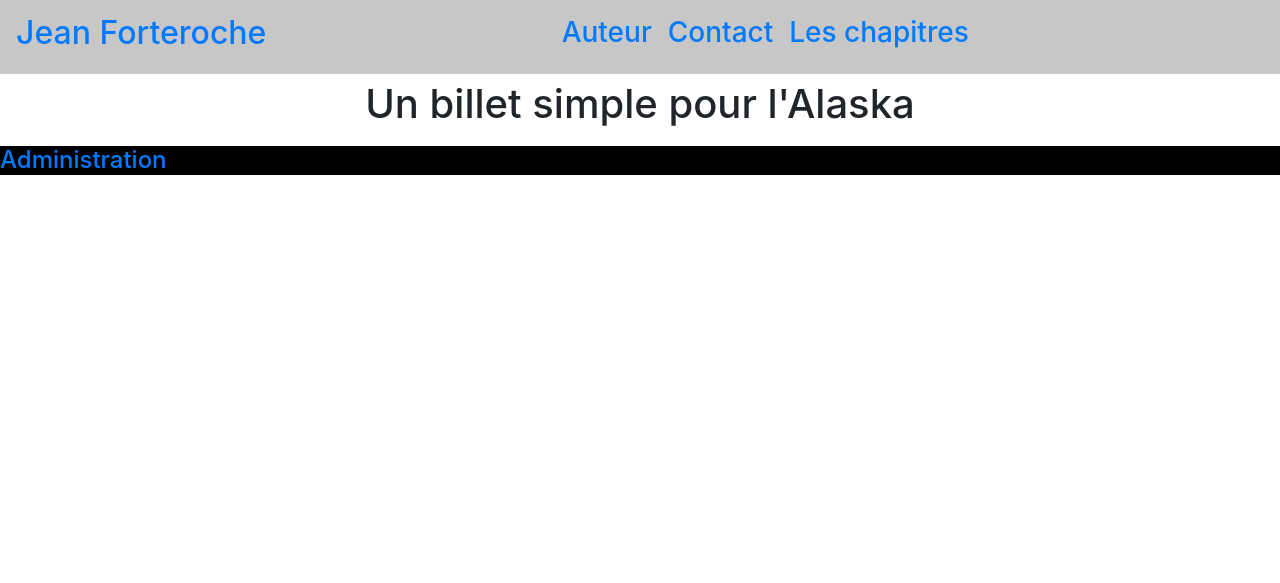
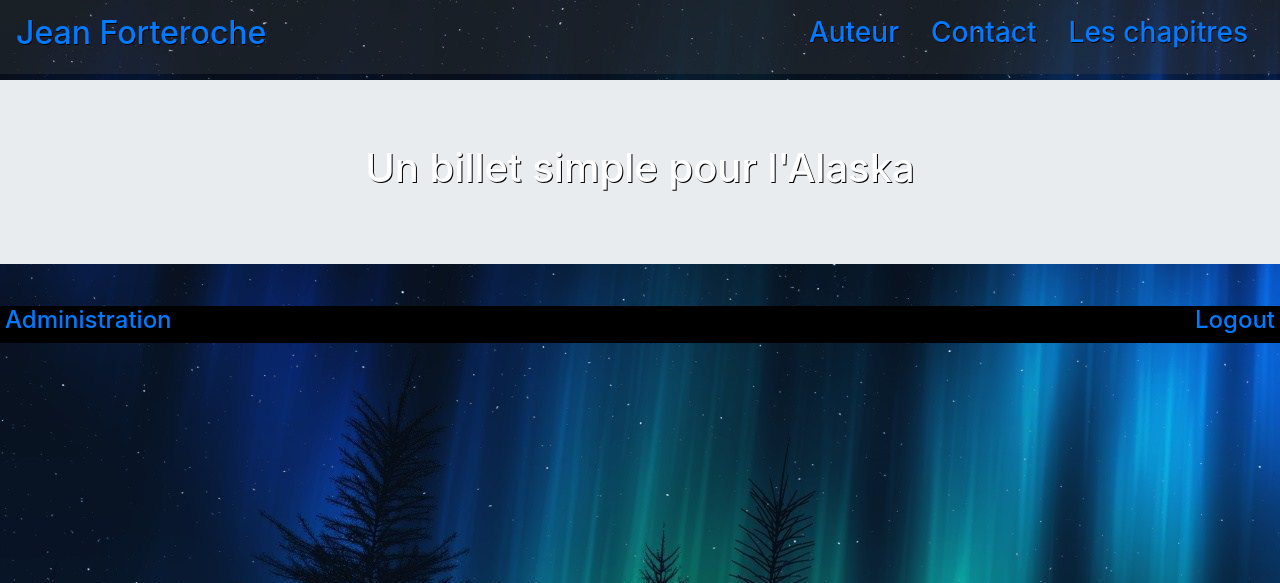
Before and after one commit to Tsun4ze/P4, a PHP site: page / in a window 1280 px wide. Shown: the top 583 px of the page. Run offline with PHP 8.4, Linux system fonts and the light colour scheme; the visitor is signed in with stand-in values (Sample User, id 1); data that the repository does not hold is empty; some libraries are stand-ins or nearby versions.

Commit message:
added loggout + Front modif

```diff
--- a/admin.php
+++ b/admin.php
@@ -3,12 +3,13 @@
 require('config.php');
 require('header.php');
 
-if(!isset($_SESSION['id']))
+
+/*if(!isset($_SESSION['id']))
 {
 	header('Location : index.php');
 	exit();
 }
-
+*/
 ?>
 
 <section>
--- a/css/main.css
+++ b/css/main.css
@@ -1,3 +1,12 @@
+
+body
+{
+background-image: url("background.jpg");
+background-repeat: no-repeat;
+background-position: right-top;
+background-attachment: fixed;
+}
+
 a, a:visited
 {
 	text-decoration: none;
@@ -5,12 +14,15 @@ a, a:visited
 
 section
 {
+	color: white;
+	text-shadow: 1px 1px 0.5px black;
 	padding-top: 80px;
 }
 /* HEADER */
 .mainHeader
 {
 	background-color: rgba(70, 70, 70, 0.3) ;
+	text-shadow: 1px 1px 0.5px black;
 
 
 }
@@ -24,7 +36,7 @@ section
 
 .listeHeader
 {
-	margin: auto;
+	margin-left: auto;
 }
 
 .listeItem
@@ -43,9 +55,17 @@ section
 /* INDEX */
 .sampleNews
 {
+	margin: 5px !important;
 	text-align: center;
 	border: 1px solid black;
 	border-radius: 5px;
+	box-shadow: 2px 2px 5px gray;
+}
+
+.newsTiles
+{
+	margin-left: 15% !important;
+	margin-right: 10% !important;
 }
 
 /* TABS*/
--- a/footer.php
+++ b/footer.php
@@ -1,5 +1,14 @@
 		<footer class="footer">
-			<h4><a href="login.php">Administration</a></h4>
+			<div class="row" style="margin: auto;">
+				<h4 style="margin-left: 5px;"><a href="login.php">Administration</a></h4>
+				<?php
+					if(isset($_SESSION['id']))
+					{
+						echo '<h4 style="margin-left:auto; margin-right:5px;"><a href="disconnect.php">Logout</a></h4>';
+					}
+				?>
+			</div>
+
 		</footer>
 	</body>
 
--- a/header.php
+++ b/header.php
@@ -29,7 +29,7 @@
 				</div>
 
 				<div class="listeHeader">
-					<ul class="navbar-nav listeItem">
+					<ul class="nav listeItem">
 						<li class="nav-item">
 							<h3><a href="#" class="nav-link">Auteur</a></h3>
 						</li>
--- a/index.php
+++ b/index.php
@@ -4,10 +4,10 @@ require('header.php');
 ?>
 
 		<section>
-			<div class="titreHeader">
+			<div class="titreHeader jumbotron jumbotron-fluid">
 				<h1>Un billet simple pour l'Alaska</h1>
 			</div>
-			<div class="row">
+			<div class="row newsTiles">
 			<?php
 
 			try
@@ -38,4 +38,5 @@ require('header.php');
 		</section>
 <?php
 require('footer.php');
+
 ?>
```
Also changed, not shown: disconnect.php (added, +8 -0 lines), login.php (+10 -4 lines), css/Alaska.jpg (added), css/background.jpg (added), img/Alaska.jpg (added).
